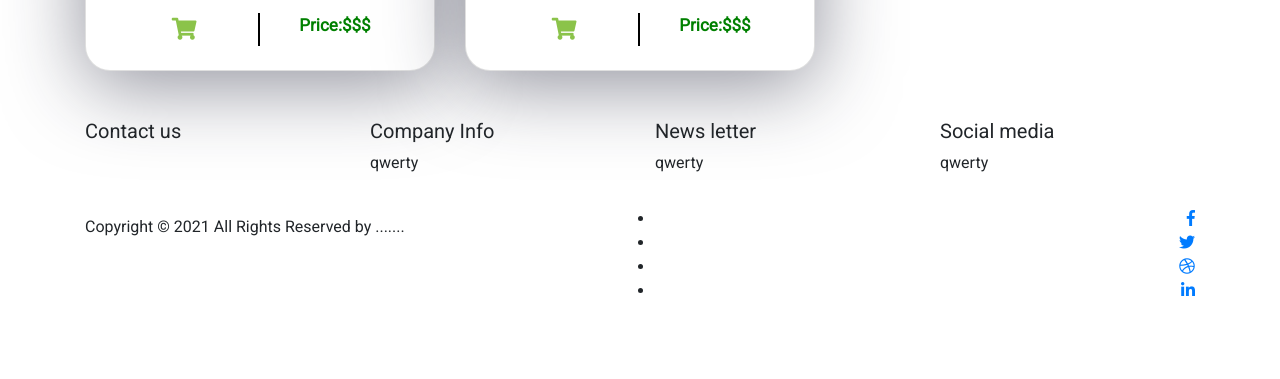
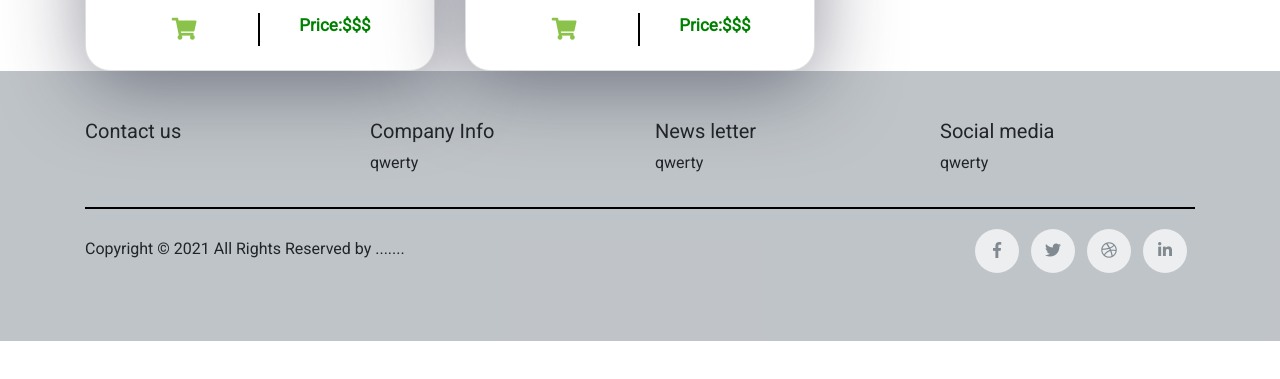
Before and after one commit to sauravshakya/packetcodeofficial.github.io, a plain HTML site: page Ecommerse/index.html in a window 1280 px wide. Shown: the part 2300-2679 px from the top of the page. After the commit the page ends 2641 px from the top, so only its background shows below. Drawn offline with nearby package versions, Linux system fonts and the light colour scheme.

Commit message:
Update style.css

```diff
--- a/Ecommerse/style.css
+++ b/Ecommerse/style.css
@@ -153,3 +153,77 @@ body {
 .product .information .info h6{
 	font-weight: bold;
 }
+
+/*footer*/
+.footer{
+		background-color: #1234;
+	}
+	.copy-right{
+		border-top: 2px solid #000;
+		padding-top: 20px;
+	}
+	.copy-right .reserved{
+
+	}
+	.copy-right .social-icons
+	{
+		padding-left:0;
+		margin-bottom:0;
+		list-style:none;
+	}
+	.copy-right .social-icons li
+	{
+		display:inline-block;
+		margin-bottom:4px
+	}
+	.copy-right .social-icons li.title
+	{
+		margin-right:15px;
+		text-transform:uppercase;
+		color:#96a2b2;
+		font-weight:700;
+		font-size:13px
+	}
+	.copy-right .social-icons a{
+		background-color:#eceeef;
+		color:#818a91;
+		font-size:16px;
+		display:inline-block;
+		line-height:44px;
+		width:44px;
+		height:44px;
+		text-align:center;
+		margin-right:8px;
+		border-radius:100%;
+		-webkit-transition:all .2s linear;
+		-o-transition:all .2s linear;
+		transition:all .2s linear
+	}
+	.social-icons a:active,.social-icons a:focus,.social-icons a:hover
+	{
+		color:#fff;
+		background-color:#29aafe
+	}
+	.copy-right .social-icons.size-sm a
+	{
+		line-height:34px;
+		height:34px;
+		width:34px;
+		font-size:14px
+	}
+	.copy-right .social-icons a.facebook:hover
+	{
+		background-color:#3b5998
+	}
+	.copy-right .social-icons a.twitter:hover
+	{
+		background-color:#00aced
+	}
+	.copy-right .social-icons a.linkedin:hover
+	{
+		background-color:#007bb6
+	}
+	.copy-right .social-icons a.dribbble:hover
+	{
+		background-color:#ea4c89
+	}
```
